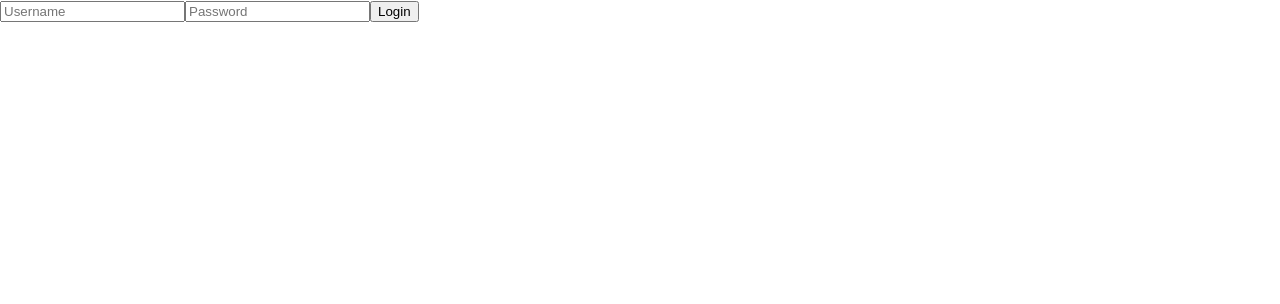
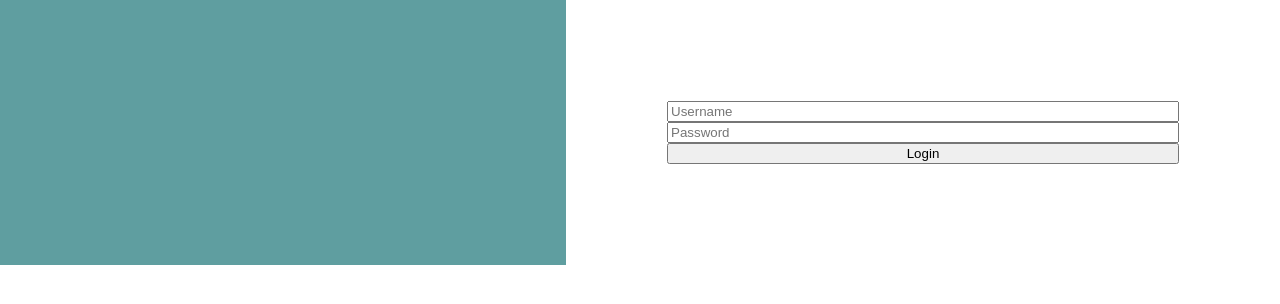
Before and after one commit to juanc-bustamante/volante-weather-app, a React (Create React App) app: page / in a window 1280 px wide. Shown: the top 304 px of the page. Built offline with nearby package versions, Linux system fonts and the light colour scheme.

Commit message:
Styling and enhancements

```diff
--- a/package.json
+++ b/package.json
@@ -10,6 +10,7 @@
     "react-dom": "^18.2.0",
     "react-router-dom": "6",
     "react-scripts": "5.0.1",
+    "sass": "^1.55.0",
     "web-vitals": "^2.1.0"
   },
   "scripts": {
--- a/src/components/login/login.component.jsx
+++ b/src/components/login/login.component.jsx
@@ -1,29 +1,37 @@
 import { useState, useCallback } from 'react';
 import { useNavigate } from "react-router-dom";
 
+import './login.styles.scss'
+
 const Login =  (props) => {
 
-    const [userName, setUserName] = useState('');
+    const [username, setUsername] = useState('');
     const [password, setPassword] = useState('');
+    const [errorMessage, setErrorMessage] = useState('');
     const navigate = useNavigate();
 
     const validatePassword = useCallback(() => {
-        if(userName === '') {
-            console.log(false);
+        if(username === '') {
+            setErrorMessage('You must enter a non-empty username');
+            return;
         }
-        const validPassword = userName.replace(/[aeiou]/ig,'');
-        if(validPassword === password) {
+        const validPassword = username.replace(/[aeiou]/ig,'');
+        if (validPassword === password) {
+            setErrorMessage('');
             navigate('/weather');
+        } else {
+            setErrorMessage('Password incorrect. Please try again.');
         }
-        console.log(validPassword)
-        console.log(validPassword === password);
-    }, [password, userName, navigate]);
+    }, [password, username, navigate]);
 
-    return (<div>
-        <input placeholder="Username" onChange={(event) => setUserName(event.target.value)}></input>
-        <input placeholder="Password" type="password" onChange={(event) => setPassword(event.target.value)}></input>
-
-        <button onClick={validatePassword}>Login</button>
+    return (<div className="login">
+        <div  className="login-div"/>
+        <div  className="login-form">
+            <input placeholder="Username" className="login-input"onChange={(event) => setUsername(event.target.value)}></input>
+            { errorMessage !== '' && <span className='login-error'>{errorMessage}</span>}
+            <input placeholder="Password" className="login-input"type="password" onChange={(event) => setPassword(event.target.value)}></input>
+            <button onClick={validatePassword} className="login-button">Login</button>
+        </div>
     </div>)
 
 }
--- /dev/null
+++ b/src/components/login/login.styles.scss
@@ -0,0 +1,21 @@
+.login{
+    display: flex;
+    .login-div {
+        flex: 1;
+        background-color: cadetblue;
+    }
+    .login-form {
+        display: flex;
+        flex-direction: column;
+        margin: 101px;
+        width: 40%;
+
+    .login-error {
+        color: red;
+    }
+
+    .login-button {
+
+    }
+    }
+}
--- a/src/components/weather/weather.component.jsx
+++ b/src/components/weather/weather.component.jsx
@@ -1,14 +1,20 @@
-import {useState, useCallback, useEffect} from 'react';
+import { useState, useCallback, useEffect } from 'react';
+import './weather.styles.scss';
 
 const Weather = (props) => {
+
+    const [latitude, setLatitude] = useState('');
+    const [longitude, setLongitude] = useState('');
 
     const [city, setCity] = useState('');
     const [state, setState] = useState('');
     const [units, setUnits] = useState('');
     const [temperature, setTemperature] = useState(0);
 
-    useEffect(() => {
-        fetch('https://api.weather.gov/points/39.7456,-97.0892')
+    //39.7456,-97.0892
+
+    const fetchWeather = (geolatitude, geolongitude) => {
+        fetch(`https://api.weather.gov/points/${geolatitude},${geolongitude}`)
         .then((response) => response.json())
         .then((data) => {
             setCity(data.properties.relativeLocation.properties.city);
@@ -18,11 +24,23 @@ const Weather = (props) => {
         .then((forecastUrl) => fetch(forecastUrl))
         .then((response) => response.json())
         .then((data) => {
-            console.log(data)
-            setTemperature(data.properties.periods[0].temperature)
-            setUnits(data.properties.periods[0].temperatureUnit)
-        });
-    }, []);
+            setTemperature(data.properties.periods[0].temperature);
+            setUnits(data.properties.periods[0].temperatureUnit);
+        })
+        .catch(() => alert(`Error fetching the weather for location: ${geolatitude},${geolongitude}`));
+    };
+
+    useEffect(() => {
+        if (!navigator.geolocation) {
+             alert('Geolocation is not supported by your browser');
+         } else {
+             navigator.geolocation.getCurrentPosition((position) => {
+                 const geolatitude  = position.coords.latitude;
+                 const geolongitude = position.coords.longitude;
+                 fetchWeather(geolatitude, geolongitude)
+             }, () => alert('Unable to retrieve your location'));
+         }
+     }, []);
 
 
     const changeTemp = useCallback(() => {
@@ -36,11 +54,16 @@ const Weather = (props) => {
         }
     }, [temperature, units]);
 
-   return (<div>
-        <span >City: {city}</span>
-        <span >State: {state}</span>
-        <span >Temperature: {temperature} º {units}</span>
-        <button onClick={changeTemp}>Convert temp</button>
+   return (<div className="weather">
+        <div  className="coordinates-form">
+            <input placeholder="Latitude"  onChange={(event) => setLatitude(event.target.value)}></input>
+            <input placeholder="Longitude" onChange={(event) => setLongitude(event.target.value)}></input>
+            <button onClick={() => fetchWeather(latitude, longitude)}>Fetch Weather</button>
+        </div>
+        <span className="weather-label">City: {city}</span>
+        <span className="weather-label">State: {state}</span>
+        <span className="weather-label">Temperature: {temperature} º {units}</span>
+        <button onClick={changeTemp} className="weather-button">Convert temp</button>
     </div>)
 
 }
--- /dev/null
+++ b/src/components/weather/weather.styles.scss
@@ -0,0 +1,16 @@
+.weather{
+    display: flex;
+    flex-direction: column;
+    align-items: center;
+    margin: 20px;
+
+    .weather-label {
+        margin: 20px;
+    }
+
+    .coordinates-form {
+        display: flex;
+        flex-direction: column;
+        width: 40%;
+    }
+}
```
Also changed, not shown: 1 other file (tests, documents, lock files or other folders).
